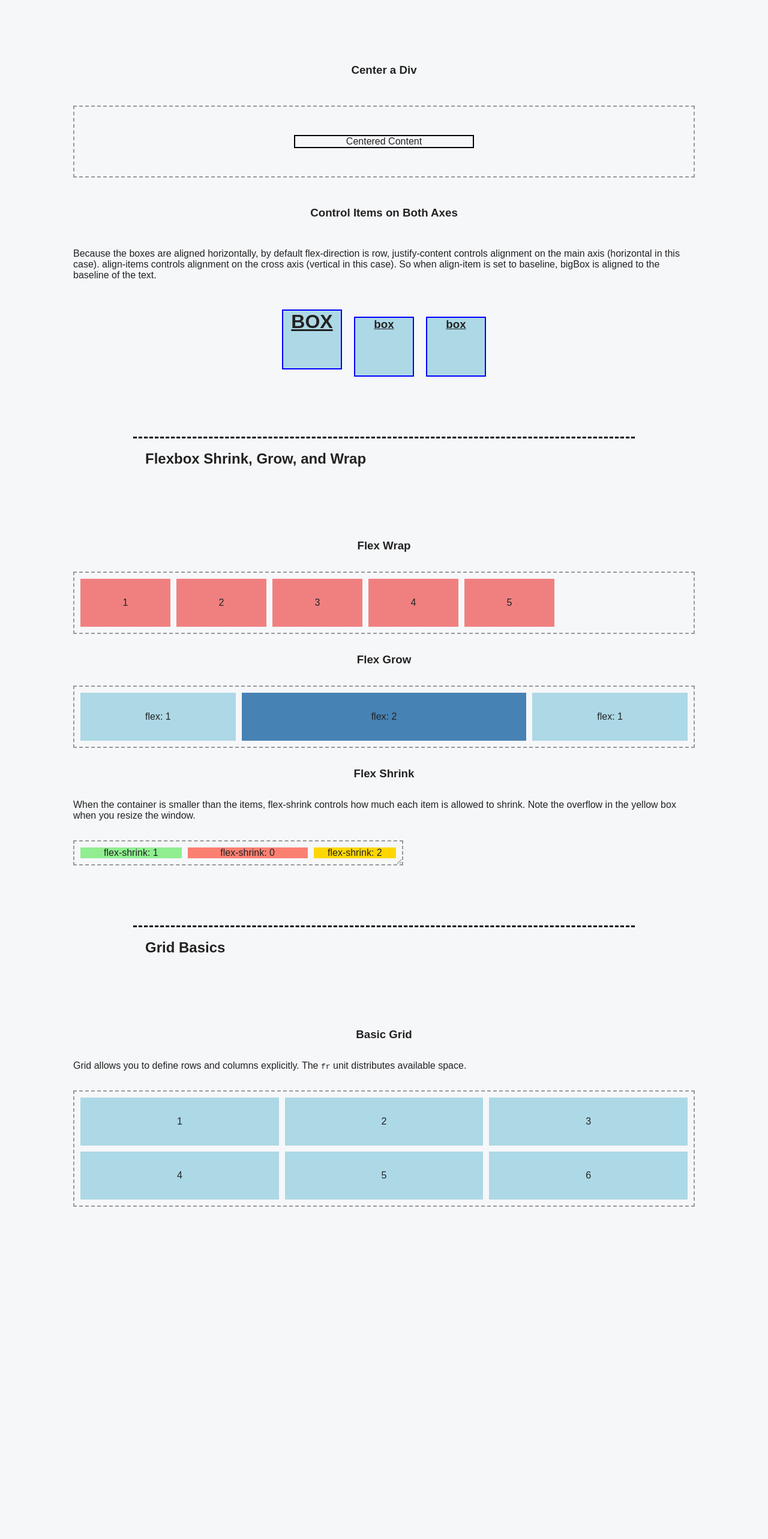
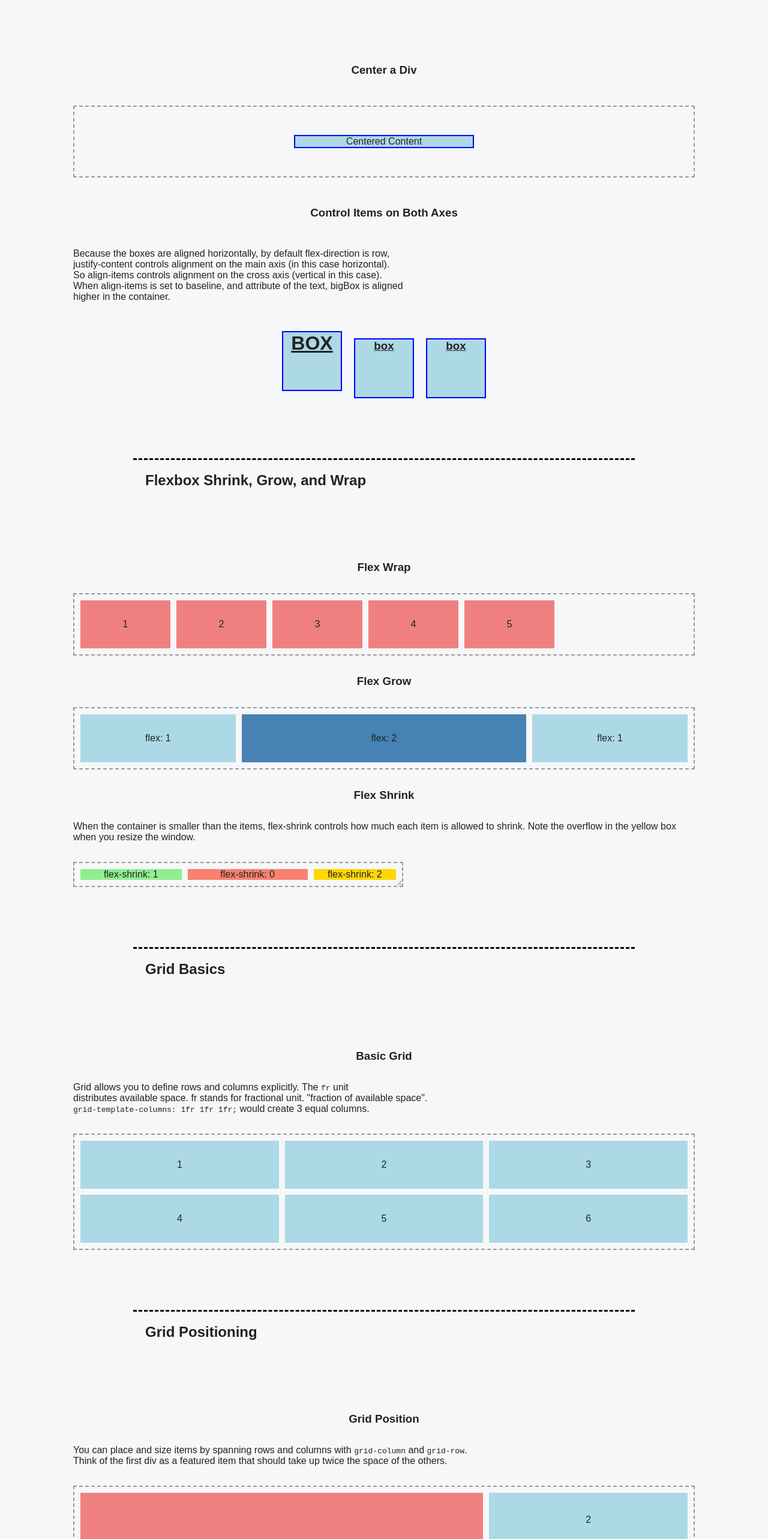
Before and after one commit to justinfread/css-layout-workshop, a React (Vite) app: page / in a window 1280 px wide. Shown: the part 234-2800 px from the top of the page at 60% size. Before the commit the page ends 2278 px from the top, so only its background shows below. Built offline with nearby package versions, Linux system fonts and the light colour scheme.

Commit message:
Added GridPosition

```diff
--- a/src/App.jsx
+++ b/src/App.jsx
@@ -1,7 +1,7 @@
 import FlexBasics from "./components/flex/FlexBasics";
 import FlexSizing from "./components/flex/FlexSizing";
 import GridBasics from "./components/grid/GridBasics";
-//import GridAreas from "./components/grid/GridAreas";
+import GridPosition from "./components/grid/GridPosition";
 
 export default function App() {
   return (
@@ -18,7 +18,8 @@ export default function App() {
       <section>
         <h2 style={{ margin: "100px", borderTop: "3px dashed #000", padding: "20px" }}>Grid Basics</h2>
         <GridBasics />
-        {/*<GridAreas />*/}
+        <h2 style={{ margin: "100px", borderTop: "3px dashed #000", padding: "20px" }}>Grid Positioning</h2>
+        <GridPosition />
       </section>
     </main>
   );
--- a/src/components/flex/FlexBasics.jsx
+++ b/src/components/flex/FlexBasics.jsx
@@ -6,17 +6,18 @@ export default function FlexBasics() {
 
       <h3>Center a Div</h3>
       <div className={styles.flexContainer}>
-        <div className={styles.demoItem}>
+        <div className={styles.item}>
           <span>Centered Content</span>
         </div>
       </div>
 
       <h3>Control Items on Both Axes</h3>
       <p>
-        Because the boxes are aligned horizontally, by default flex-direction is row,
-        justify-content controls alignment on the main axis (horizontal in this case).
-        align-items controls alignment on the cross axis (vertical in this case).
-        So when align-item is set to baseline, bigBox is aligned to the baseline of the text.
+        Because the boxes are aligned horizontally, by default flex-direction is row,<br/>
+        justify-content controls alignment on the main axis (in this case horizontal).<br/>
+        So align-items controls alignment on the cross axis (vertical in this case).<br/>
+        When align-items is set to baseline, and attribute of the text, bigBox is aligned<br/>
+        higher in the container.
       </p>
       <div className={styles.boxContainer}>
         <div className={styles.box}>
@@ -29,7 +30,6 @@ export default function FlexBasics() {
           <h3>box</h3>
         </div>
       </div>
-
     </div>
   );
 }
--- a/src/components/flex/FlexBasics.module.css
+++ b/src/components/flex/FlexBasics.module.css
@@ -19,10 +19,10 @@
   padding: 16px;
 }
 
-.demoItem {
-  /** Use a container for layout and place attributes on the item itself. */
+.item {
   width: 300px;
-  border: 2px solid black;
+  border: 2px solid blue;
+  background-color: lightblue;
   text-align: center;
 }
 
--- a/src/components/grid/GridBasics.jsx
+++ b/src/components/grid/GridBasics.jsx
@@ -5,8 +5,9 @@ export default function GridBasics() {
     <div className={styles.wrapper}>
       <h3>Basic Grid</h3>
       <p>
-        Grid allows you to define rows and columns explicitly.
-        The <code>fr</code> unit distributes available space.
+        Grid allows you to define rows and columns explicitly. The <code>fr</code> unit<br/>
+        distributes available space. fr stands for fractional unit. "fraction of available space".<br/>
+        <code>grid-template-columns: 1fr 1fr 1fr;</code>{"  "}would create 3 equal columns. <br/>
       </p>
 
       <div className={styles.gridContainer}>
--- /dev/null
+++ b/src/components/grid/GridPosition.jsx
@@ -0,0 +1,26 @@
+import styles from "./GridPosition.module.css";
+
+export default function GridPosition() {
+  return (
+    <div className={styles.wrapper}>
+      <h3>Grid Position</h3>
+      <p>
+        You can place and size items by spanning rows and columns with
+        {" "}<code>grid-column</code> and <code>grid-row</code>.<br/>
+        Think of the first div as a featured item that should take up
+        twice the space of the others.
+      </p>
+
+      <div className={styles.gridContainer}>
+        <div className={`${styles.box} ${styles.feature}`}>Featured Box</div>
+
+        <div className={styles.box}>2</div>
+        <div className={styles.box}>3</div>
+        <div className={styles.box}>4</div>
+        <div className={styles.box}>5</div>
+        <div className={styles.box}>6</div>
+        <div className={styles.box}>7</div>
+      </div>
+    </div>
+  );
+}
--- /dev/null
+++ b/src/components/grid/GridPosition.module.css
@@ -0,0 +1,41 @@
+/**
+  Grid positioning example.
+  Demonstrates spanning columns/rows with grid-column and grid-row.
+*/
+
+.wrapper {
+  display: flex;
+  flex-direction: column;
+  gap: 2rem;
+}
+
+.gridContainer {
+  display: grid;
+
+  /* Same as in basics example */
+  grid-template-columns: repeat(3, 1fr);
+
+  /* Make rows consistent */
+  grid-auto-rows: 90px;
+
+  gap: 10px;
+
+  border: 2px dashed #999;
+  padding: 10px;
+}
+
+.box {
+  background: lightblue;
+
+  display: flex;
+  align-items: center;
+  justify-content: center;
+}
+
+.feature {
+  background: lightcoral;
+
+  /* Take up or Span 2 columns and 2 rows */
+  grid-column: span 2;
+  grid-row: span 2;
+}
```
Also changed, not shown: src/components/grid/GridAreas.jsx (deleted), src/components/grid/GridAuto.jsx (deleted).
